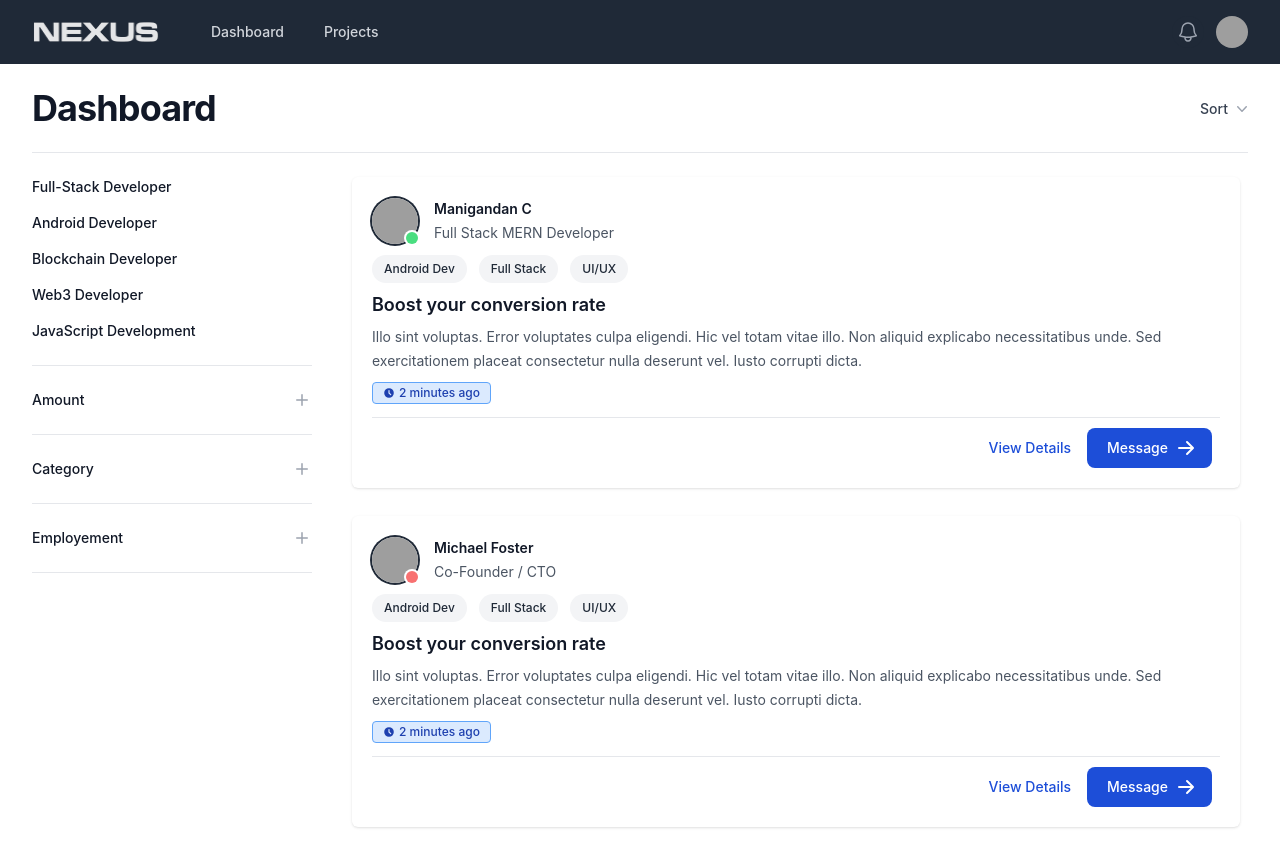
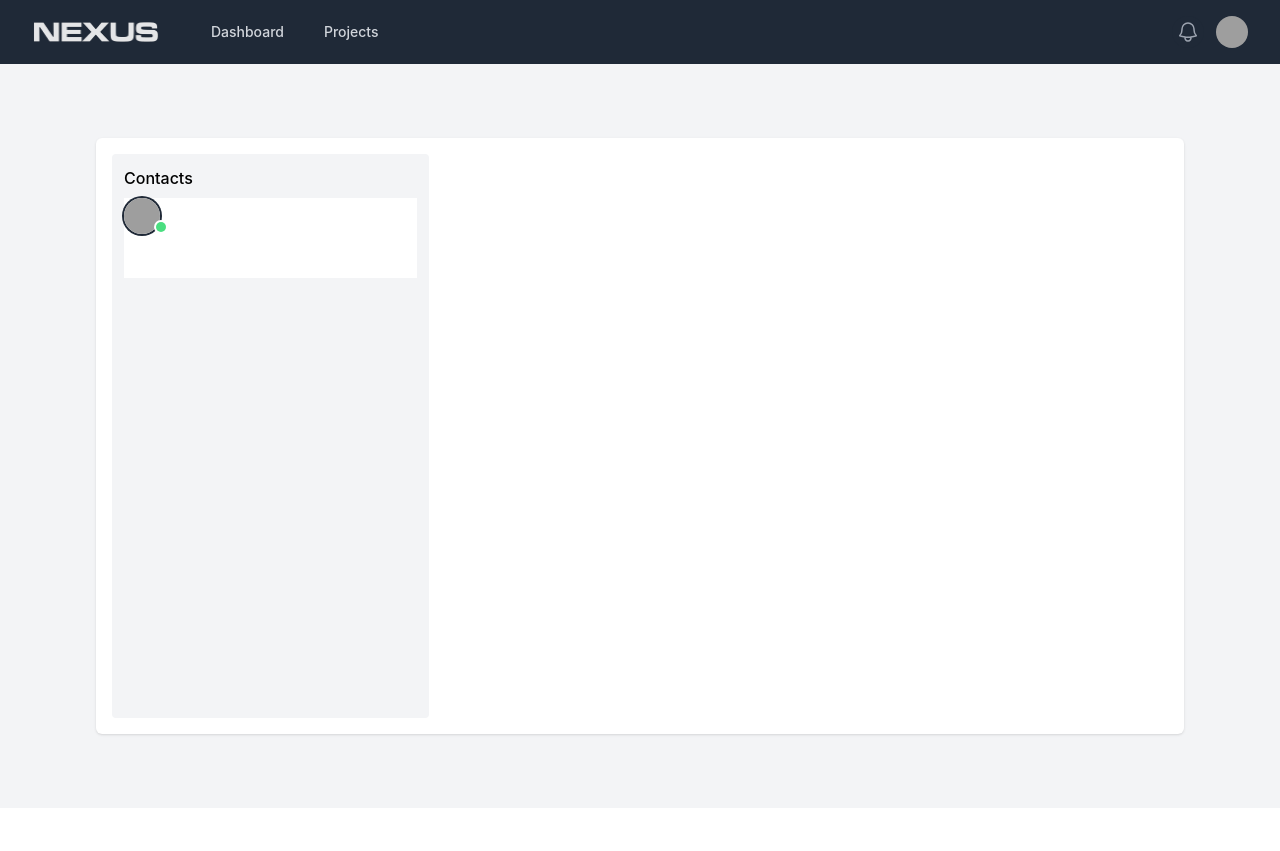
Before and after one commit to mg-the-programmer/nexus_1.1, a React (Create React App) app in the folder client/: page / in a window 1280 px wide. After the commit the page ends 808 px from the top, so only its background shows below. Built offline with nearby package versions, Linux system fonts and the light colour scheme; grey boxes are pictures that could not be loaded.

Commit message:
ChatBox on pending

```diff
--- a/client/src/App.js
+++ b/client/src/App.js
@@ -10,6 +10,7 @@ import Navbar from "./components/Navbar";
 import Dashboard from "./Pages/Client/Dashboard";
 import FreelancerForm from "./Pages/Freelancer/FreelancerForm";
 import FreelancerInfo from "./Pages/Freelancer/FreelancerInfo";
+import ChatPage from "./Pages/ChatPage";
 
 function App() {
   const [isdarkmode, setisdarkmode] = useState(false);
@@ -27,7 +28,8 @@ function App() {
       </button> */}
       <Navbar />
       {/* <FreelancerSettings /> */}
-      <Dashboard />
+      {/* <Dashboard /> */}
+      <ChatPage />
       {/* <FreelancerInfo /> */}
       {/* <FreelancerForm /> */}
     </div>
--- /dev/null
+++ b/client/src/Pages/ChatPage.js
@@ -0,0 +1,17 @@
+import React from "react";
+import ChatInfo from "../components/ChatInfo";
+
+export default function ChatPage() {
+  return (
+    <>
+      <div className="flex h-[93vh] items-center bg-gray-100 ">
+        <div className="cardContainer mx-auto h-4/5 w-[85%] rounded-md bg-white p-4 shadow hover:shadow-md ">
+          <div className="flex h-full w-[30%] flex-col gap-y-2 rounded bg-gray-100 p-3 font-medium ">
+            Contacts
+            <ChatInfo />
+          </div>
+        </div>
+      </div>
+    </>
+  );
+}
--- /dev/null
+++ b/client/src/components/ChatInfo.js
@@ -0,0 +1,19 @@
+import React from "react";
+
+export default function ChatInfo() {
+  const dp =
+    "https://images.unsplash.com/photo-1472099645785-5658abf4ff4e?ixlib=rb-1.2.1&ixid=eyJhcHBfaWQiOjEyMDd9&auto=format&fit=facearea&facepad=2&w=256&h=256&q=80";
+  return (
+    <div className="relative inline-block h-20 bg-white ">
+      <img
+        className="inline-block rounded-full h-9 w-9 ring-2 ring-gray-800"
+        src={dp}
+        alt="Image Description"
+      />
+      <span
+        className={` absolute top-6 left-8 block h-2.5 w-2.5 rounded-full ${
+          true ? "bg-green-400" : "bg-red-400"
+        }  ring-2 ring-white`}></span>
+    </div>
+  );
+}
--- a/client/src/components/Navbar.js
+++ b/client/src/components/Navbar.js
@@ -31,9 +31,9 @@ export default function Example() {
         <Disclosure as="nav" className="bg-gray-800">
           {({ open }) => (
             <>
-              <div className="mx-auto max-w-7xl px-4 sm:px-6 lg:px-8">
-                <div className="flex h-16 items-center justify-between">
-                  <div className="flex items-center">
+              <div className="px-4 mx-auto max-w-7xl sm:px-6 lg:px-8">
+                <div className="flex items-center justify-between h-16">
+                  <div className="flex items-center ">
                     <div className="flex-shrink-0">
                       <img
                         className="h-[1.2rem] hover:cursor-pointer"
@@ -43,7 +43,7 @@ export default function Example() {
                       />
                     </div>
                     <div className="hidden md:block">
-                      <div className="ml-10 flex items-baseline space-x-4">
+                      <div className="flex items-center justify-center ml-10 space-x-4">
                         {navigation.map((item) => (
                           <a
                             key={item.name}
@@ -62,21 +62,21 @@ export default function Example() {
                     </div>
                   </div>
                   <div className="hidden md:block">
-                    <div className="ml-4 flex items-center md:ml-6">
+                    <div className="flex items-center ml-4 md:ml-6">
                       <button
                         type="button"
-                        className="rounded-full bg-gray-800 p-1 text-gray-400 focus:outline-none focus:ring-2 focus:ring-white focus:ring-offset-2 focus:ring-offset-gray-800 hover:text-white">
+                        className="p-1 text-gray-400 bg-gray-800 rounded-full focus:outline-none focus:ring-2 focus:ring-white focus:ring-offset-2 focus:ring-offset-gray-800 hover:text-white">
                         <span className="sr-only">View notifications</span>
-                        <BellIcon className="h-6 w-6" aria-hidden="true" />
+                        <BellIcon className="w-6 h-6" aria-hidden="true" />
                       </button>
 
                       {/* Profile dropdown */}
                       <Menu as="div" className="relative ml-3">
                         <div>
-                          <Menu.Button className="flex max-w-xs items-center rounded-full bg-gray-800 text-sm focus:outline-none focus:ring-2 focus:ring-white focus:ring-offset-2 focus:ring-offset-gray-800">
+                          <Menu.Button className="flex items-center max-w-xs text-sm bg-gray-800 rounded-full focus:outline-none focus:ring-2 focus:ring-white focus:ring-offset-2 focus:ring-offset-gray-800">
                             <span className="sr-only">Open user menu</span>
                             <img
-                              className="h-8 w-8 rounded-full"
+                              className="w-8 h-8 rounded-full"
                               src={user.imageUrl}
                               alt=""
                             />
@@ -90,7 +90,7 @@ export default function Example() {
                           leave="transition ease-in duration-75"
                           leaveFrom="transform opacity-100 scale-100"
                           leaveTo="transform opacity-0 scale-95">
-                          <Menu.Items className="absolute right-0 z-10 mt-2 w-48 origin-top-right rounded-md bg-white py-1 shadow-lg ring-1 ring-black ring-opacity-5 focus:outline-none">
+                          <Menu.Items className="absolute right-0 z-10 w-48 py-1 mt-2 origin-top-right bg-white rounded-md shadow-lg ring-1 ring-black ring-opacity-5 focus:outline-none">
                             {userNavigation.map((item) => (
                               <Menu.Item key={item.name}>
                                 {({ active }) => (
@@ -110,18 +110,18 @@ export default function Example() {
                       </Menu>
                     </div>
                   </div>
-                  <div className="-mr-2 flex md:hidden">
+                  <div className="flex -mr-2 md:hidden">
                     {/* Mobile menu button */}
-                    <Disclosure.Button className="inline-flex items-center justify-center rounded-md bg-gray-800 p-2 text-gray-400 focus:outline-none focus:ring-2 focus:ring-white focus:ring-offset-2 focus:ring-offset-gray-800 hover:bg-gray-700 hover:text-white">
+                    <Disclosure.Button className="inline-flex items-center justify-center p-2 text-gray-400 bg-gray-800 rounded-md focus:outline-none focus:ring-2 focus:ring-white focus:ring-offset-2 focus:ring-offset-gray-800 hover:bg-gray-700 hover:text-white">
                       <span className="sr-only">Open main menu</span>
                       {open ? (
                         <XMarkIcon
-                          className="block h-6 w-6"
+                          className="block w-6 h-6"
                           aria-hidden="true"
                         />
                       ) : (
                         <Bars3Icon
-                          className="block h-6 w-6"
+                          className="block w-6 h-6"
                           aria-hidden="true"
                         />
                       )}
@@ -131,7 +131,7 @@ export default function Example() {
               </div>
 
               <Disclosure.Panel className="md:hidden">
-                <div className="space-y-1 px-2 pt-2 pb-3 sm:px-3">
+                <div className="px-2 pt-2 pb-3 space-y-1 sm:px-3">
                   {navigation.map((item) => (
                     <Disclosure.Button
                       key={item.name}
@@ -148,11 +148,11 @@ export default function Example() {
                     </Disclosure.Button>
                   ))}
                 </div>
-                <div className="border-t border-gray-700 pt-4 pb-3">
+                <div className="pt-4 pb-3 border-t border-gray-700">
                   <div className="flex items-center px-5">
                     <div className="flex-shrink-0">
                       <img
-                        className="h-10 w-10 rounded-full"
+                        className="w-10 h-10 rounded-full"
                         src={user.imageUrl}
                         alt=""
                       />
@@ -167,18 +167,18 @@ export default function Example() {
                     </div>
                     <button
                       type="button"
-                      className="ml-auto flex-shrink-0 rounded-full bg-gray-800 p-1 text-gray-400 focus:outline-none focus:ring-2 focus:ring-white focus:ring-offset-2 focus:ring-offset-gray-800 hover:text-white">
+                      className="flex-shrink-0 p-1 ml-auto text-gray-400 bg-gray-800 rounded-full focus:outline-none focus:ring-2 focus:ring-white focus:ring-offset-2 focus:ring-offset-gray-800 hover:text-white">
                       <span className="sr-only">View notifications</span>
-                      <BellIcon className="h-6 w-6" aria-hidden="true" />
+                      <BellIcon className="w-6 h-6" aria-hidden="true" />
                     </button>
                   </div>
-                  <div className="mt-3 space-y-1 px-2">
+                  <div className="px-2 mt-3 space-y-1">
                     {userNavigation.map((item) => (
                       <Disclosure.Button
                         key={item.name}
                         as="a"
                         href={item.href}
-                        className="block rounded-md px-3 py-2 text-base font-medium text-gray-400 hover:bg-gray-700 hover:text-white">
+                        className="block px-3 py-2 text-base font-medium text-gray-400 rounded-md hover:bg-gray-700 hover:text-white">
                         {item.name}
                       </Disclosure.Button>
                     ))}
```
